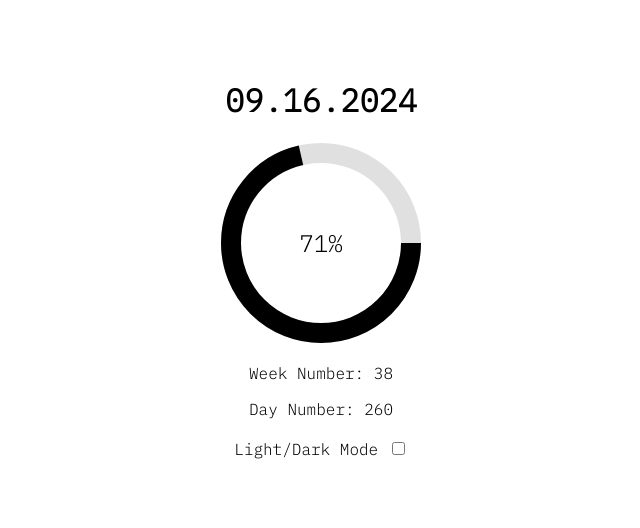
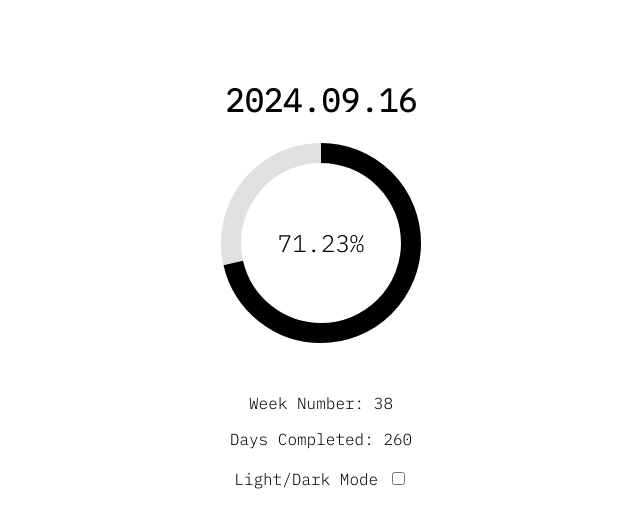
Before and after one commit to amandamashburn/calendar-utility, a plain HTML site: page index.html in a window 1280 px wide. Shown: the whole page, without its empty margins (319-959 px from the left). Drawn offline with Linux system fonts and the light colour scheme.

Commit message:
Updated date and progress bar.

```diff
--- a/index.html
+++ b/index.html
@@ -13,12 +13,14 @@
         <div id="progress-container">
             <svg width="200" height="200" viewBox="0 0 100 100">
                 <circle cx="50" cy="50" r="45" stroke="#E0E0E0" stroke-width="10" fill="none" />
-                <circle cx="50" cy="50" r="45" stroke="#000" stroke-width="10" fill="none" stroke-dasharray="283" stroke-dashoffset="0" id="progress-bar"/>
+                <circle cx="50" cy="50" r="45" stroke="#000" stroke-width="10" fill="none" stroke-dasharray="283" stroke-dashoffset="283" id="progress-bar" transform="rotate(-90 50 50)"/>
             </svg>
             <div id="progress-text"></div>
         </div>
-        <p>Week Number: <span id="week-number"></span></p>
-        <p>Day Number: <span id="day-number"></span></p>
+        <div class="info-section">
+            <p>Week Number: <span id="week-number"></span></p>
+            <p>Days Completed: <span id="day-number"></span></p>
+        </div>
         <div class="toggle-switch">
             <label for="mode-toggle">Light/Dark Mode</label>
             <input type="checkbox" id="mode-toggle">
--- a/script.js
+++ b/script.js
@@ -1,8 +1,10 @@
 // Get current date
 const dateElement = document.getElementById("current-date");
 const today = new Date();
-const options = { year: 'numeric', month: '2-digit', day: '2-digit' };
-dateElement.textContent = today.toLocaleDateString(undefined, options).replace(/\//g, '.');
+const year = today.getFullYear();
+const month = String(today.getMonth() + 1).padStart(2, '0');
+const day = String(today.getDate()).padStart(2, '0');
+dateElement.textContent = `${year}.${month}.${day}`;
 
 // Calculate week number (ISO 8601)
 function getWeekNumber(d) {
@@ -32,7 +34,7 @@ const dayOfYear = getDayOfYear(today);
 const percentageComplete = (dayOfYear / totalDays) * 100;
 
 progressBar.style.strokeDashoffset = 283 - (283 * (percentageComplete / 100));
-document.getElementById('progress-text').textContent = `${Math.round(percentageComplete)}%`;
+document.getElementById('progress-text').textContent = `${percentageComplete.toFixed(2)}%`;
 
 // Toggle light/dark mode
 const toggle = document.getElementById('mode-toggle');
--- a/style.css
+++ b/style.css
@@ -34,3 +34,7 @@ body {
 .dark-mode #progress-bar {
     stroke: white;
 }
+
+.info-section {
+    margin-top: 50px;
+}
```
